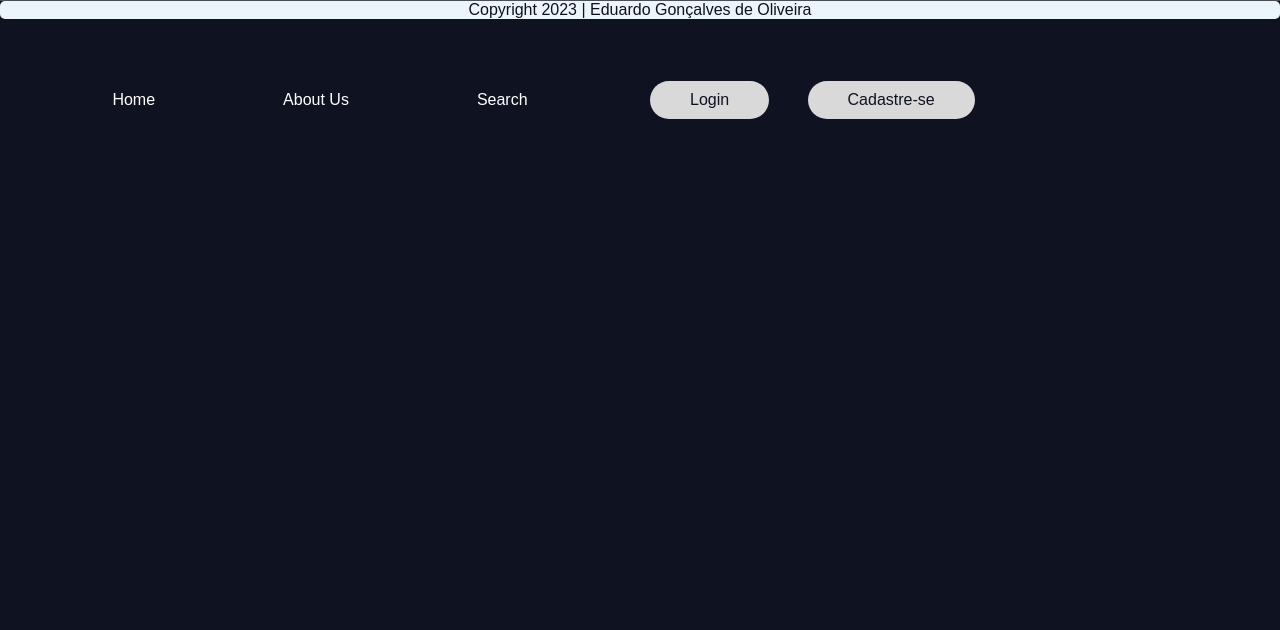
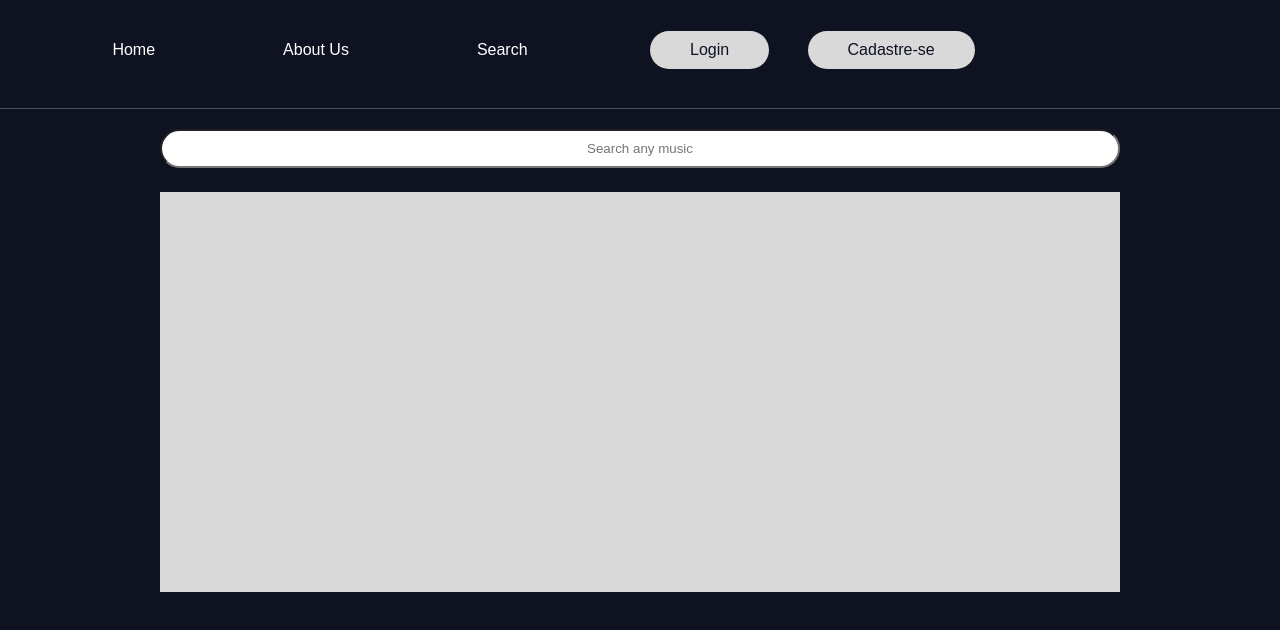
Before and after one commit to EduardoGoncalvesdeOliveira/AtividadeConsumoDeAPI_GAANAMusic, a plain HTML site: page index.html in a window 1280 px wide. Drawn offline with Linux system fonts and the light colour scheme.

Commit message:
apiUsage

```diff
--- a/index.html
+++ b/index.html
@@ -23,11 +23,19 @@
             <span class="cadastre-se">Cadastre-se</span>
         </div>
     </header>
+
     <div class="linha"></div>
-    <main></main>
-    <footer>
+
+    <main>
+        <input id="search" type="text" placeholder="Search any music" />
+        <div class="exibir-dados-API" id="dadosAPI">
+
+        </div>
+    </main>
+
+    <!-- <footer>
         <span>Copyright 2023 | Eduardo Gonçalves de Oliveira</span>
-    </footer>
+    </footer> -->
 </body>
 
 </html>
--- a/style.css
+++ b/style.css
@@ -13,12 +13,15 @@ body {
 }
 
 header {
+    padding-top: 50px;
+    position: initial;
     width: 100%;
     height: 25%;
-    position: fixed;
+    position: relative;
     top: 0;
     left: 0;
     display: flex;
+    flex-direction: row;
     align-items: center;
 }
 
@@ -69,13 +72,40 @@ header {
 }
 
 main {
+    padding: 20px;
+    width: 100%;
+    height: 100%;
     display: grid;
+    gap: 24px;
+    align-items: center;
+    text-align: center;
+    grid-template-columns: center;
+    justify-content: center;
 }
 
-footer {
+main #search {
+    border-radius: 50px;
+    text-align: center;
+    padding: 10px 300px;
+}
+
+.exibir-dados-API {
+    height: 50vh;
+    width: 75vw;
+    background-color: #d9d9d9;
+}
+
+
+/* footer {
+    padding-top: 100px;
+    display: flex;
+    flex-direction: row;
+    align-items: center;
+    padding-top: 100px;
+    position: inherit;
     color: #0F1221;
     border-radius: 5px;
     text-align: center;
     background-color: aliceblue;
     opacity: 99%;
-}
+} */
```
